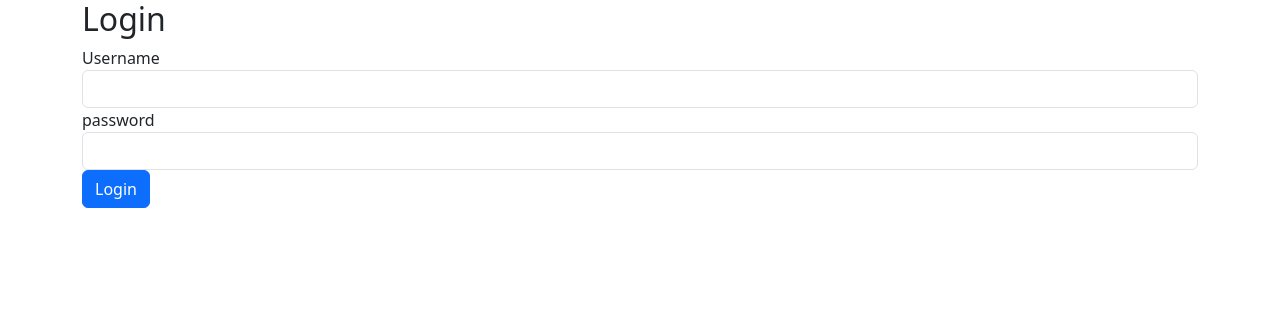
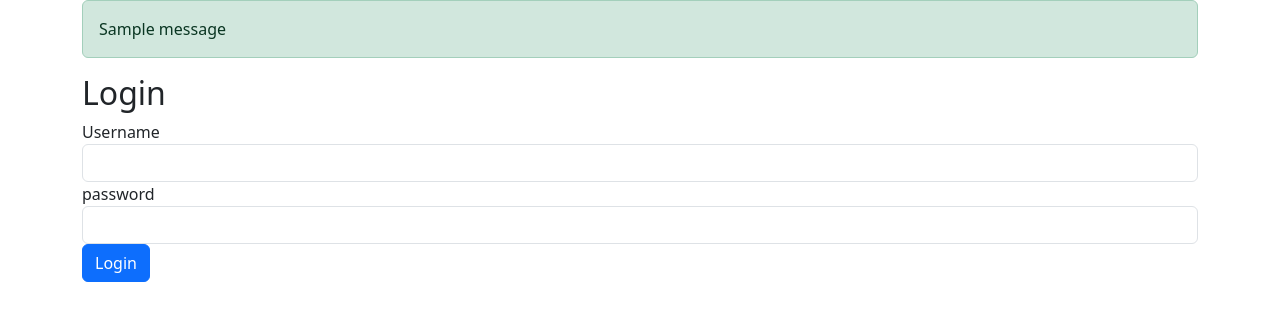
Before and after one commit to kevinandresforero/django_facilito_store, a Django app: template src/facilito_store/templates/users/login.html in a window 1280 px wide. Shown: the top 321 px of the page. Run offline with Django 3.2, Linux system fonts and the light colour scheme; the template is opened without the code that fills it, so the values that code supplies are empty; one stand-in notice (Sample message) is shown.

Commit message:
clase 14

```diff
--- a/src/facilito_store/facilito_store/urls.py
+++ b/src/facilito_store/facilito_store/urls.py
@@ -22,5 +22,5 @@ from . import views
 urlpatterns = [
     path('', views.index, name='index'),
     path('admin/', admin.site.urls),
-    path('usuarios/login', views.login, name='login'),
+    path('usuarios/login', views.login_view, name='login'),
 ]
--- a/src/facilito_store/templates/index.html
+++ b/src/facilito_store/templates/index.html
@@ -13,7 +13,9 @@
         <div class="row"></div>
             <div class="col">
                 <h1> {{ message }} </h1>
-                <div class="alert alert-primary" role="alert">Alerta</div>
+                <div class="alert alert-primary" role="alert"> {{ message }} </div>
+
+
 
                 <ul class="list-group">
                 {% for product in products %}
--- a/src/facilito_store/templates/users/login.html
+++ b/src/facilito_store/templates/users/login.html
@@ -11,6 +11,21 @@
 <body>
 
     <div class="container">
+
+        {% if messages %}
+            {% for message in messages %}
+                {% if message.tags == 'success' %}
+                    <div class="alert alert-success">
+                        {{ message }}
+                    </div>
+                {% else %}
+                    <div class="alert alert-danger">
+                        {{ message }}
+                    </div>
+                {% endif %}
+            {% endfor %}
+        {% endif %}
+
         <div class="row">
             <div class="col">
                 <h2>Login</h2>
```
Also changed, not shown: src/facilito_store/facilito_store/views.py (+15 -5 lines), src/facilito_store/db.sqlite3.
